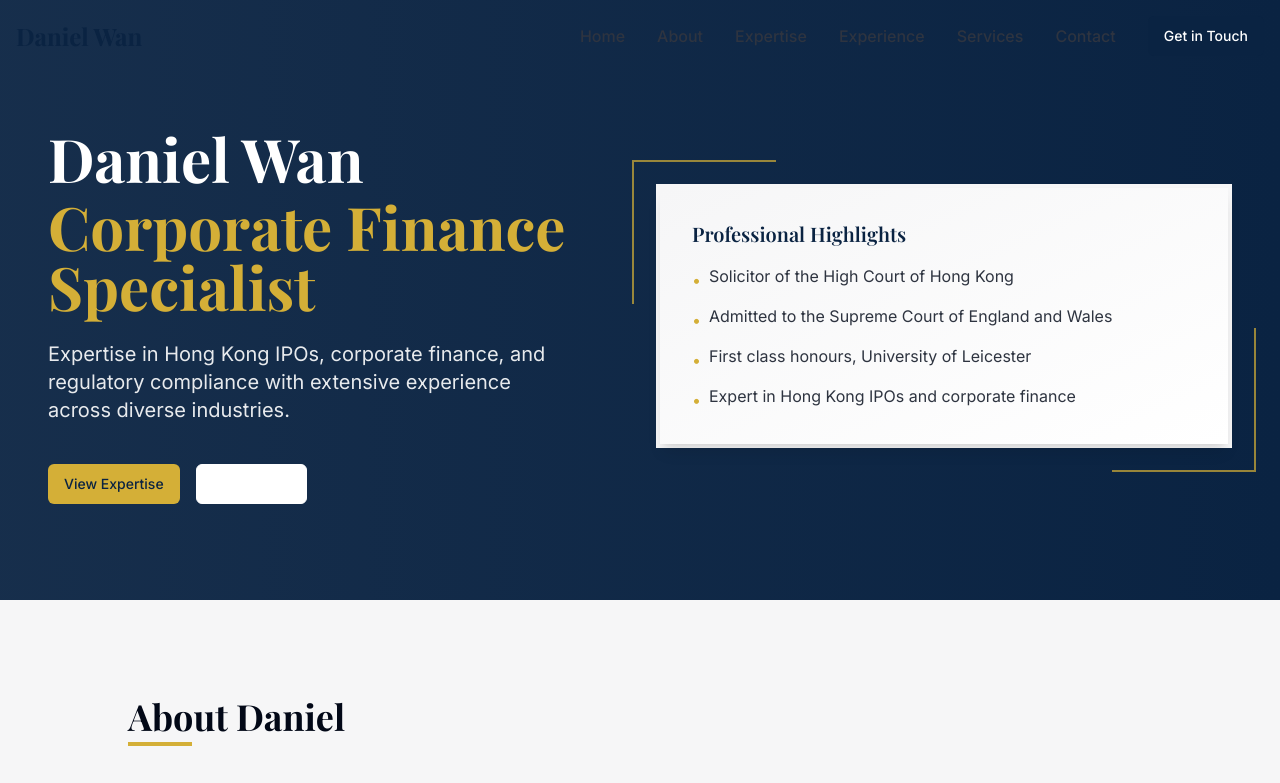
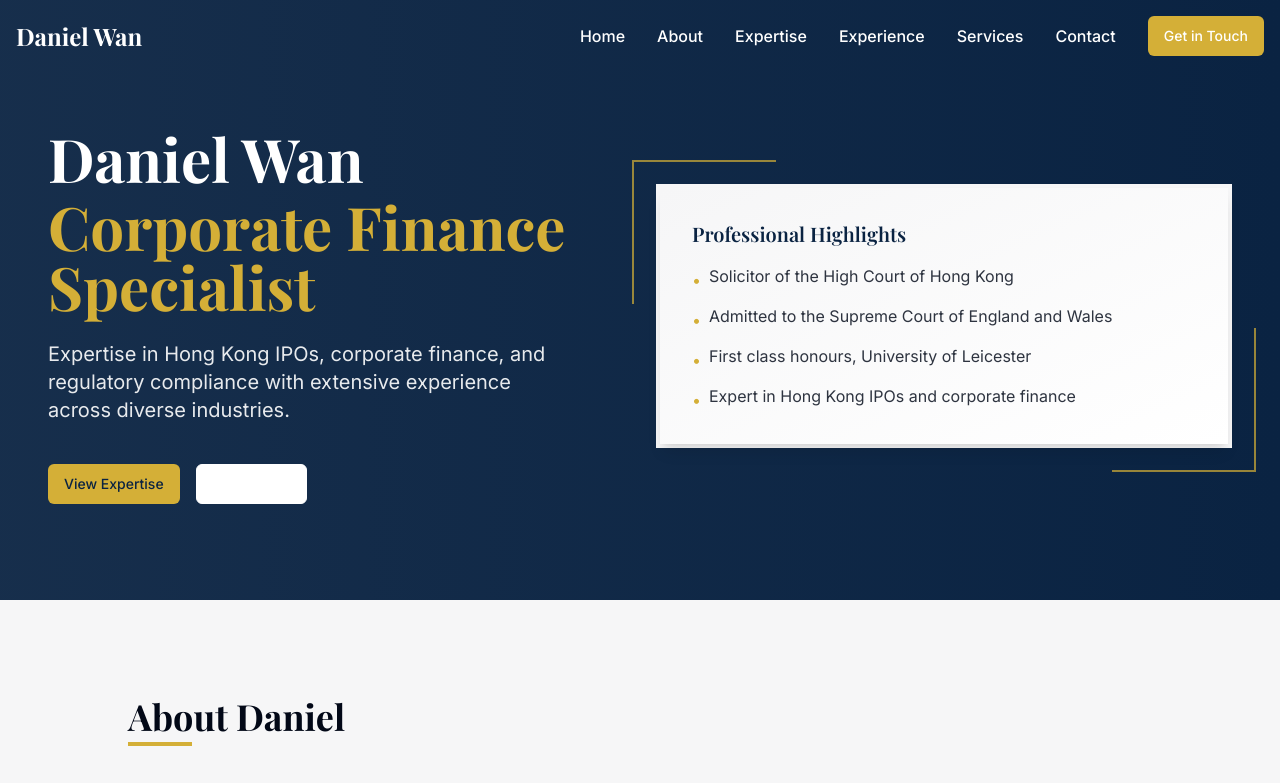
Before and after one commit to bmakers/wan-portfolio-expert, a React (Vite) app: page / in a window 1280 px wide. Shown: the top 783 px of the page. Built offline with nearby package versions, Linux system fonts and the light colour scheme.

Commit message:
Fix: Navbar text color on scroll
Change navbar text color to white on scroll.

```diff
--- a/src/components/Navbar.tsx
+++ b/src/components/Navbar.tsx
@@ -41,7 +41,10 @@ const Navbar = () => {
       )}
     >
       <div className="container mx-auto px-4 flex justify-between items-center">
-        <a href="#home" className="text-navy font-serif text-2xl font-bold">
+        <a href="#home" className={cn(
+          "font-serif text-2xl font-bold transition-colors",
+          isScrolled ? "text-navy" : "text-white"
+        )}>
           Daniel Wan
         </a>
 
@@ -51,19 +54,28 @@ const Navbar = () => {
             <a
               key={link.name}
               href={link.href}
-              className="text-charcoal hover:text-navy font-medium transition-colors"
+              className={cn(
+                "font-medium transition-colors",
+                isScrolled ? "text-charcoal hover:text-navy" : "text-white hover:text-gold"
+              )}
             >
               {link.name}
             </a>
           ))}
-          <Button className="bg-navy hover:bg-navy/90 text-white">
+          <Button className={cn(
+            "text-white transition-colors",
+            isScrolled ? "bg-navy hover:bg-navy/90" : "bg-gold hover:bg-gold/90"
+          )}>
             Get in Touch
           </Button>
         </div>
 
         {/* Mobile Menu Button */}
         <button
-          className="md:hidden text-navy"
+          className={cn(
+            "md:hidden transition-colors",
+            isScrolled ? "text-navy" : "text-white"
+          )}
           onClick={() => setIsMobileMenuOpen(!isMobileMenuOpen)}
         >
           {isMobileMenuOpen ? (
```
